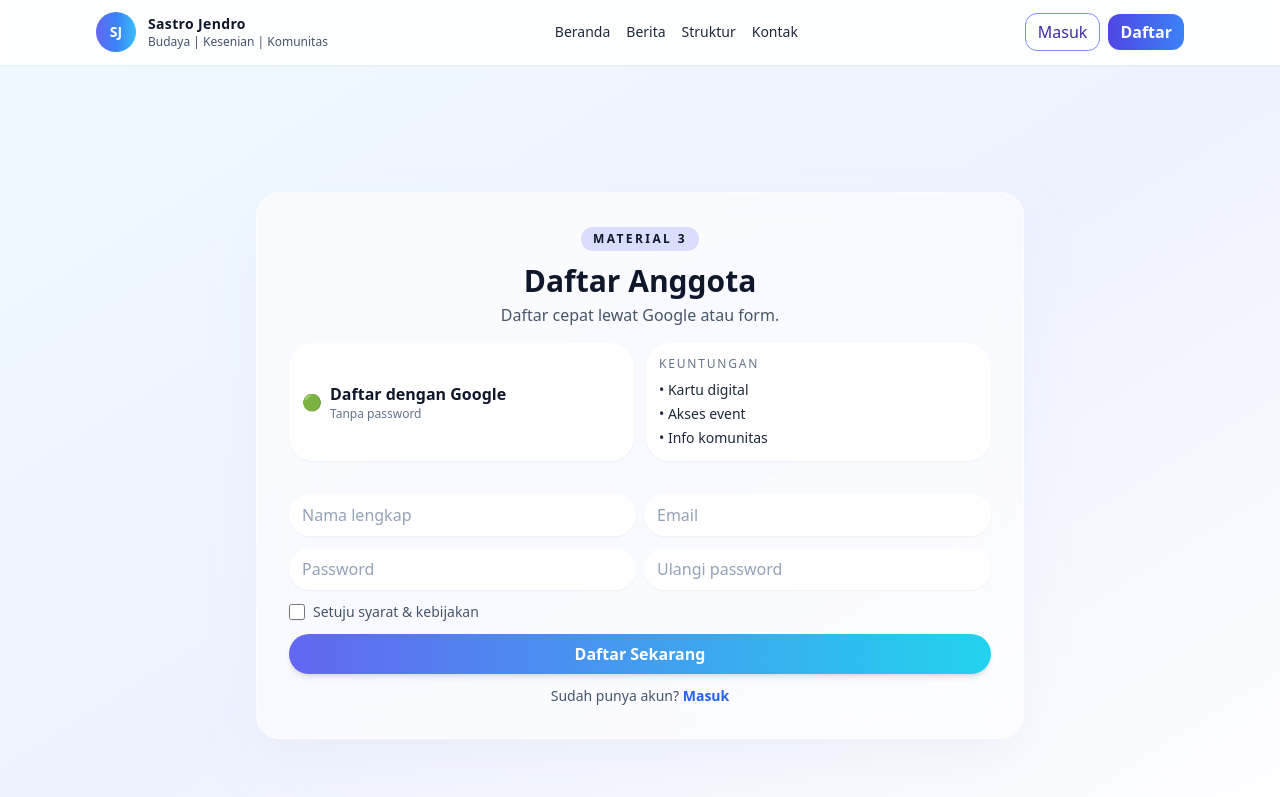
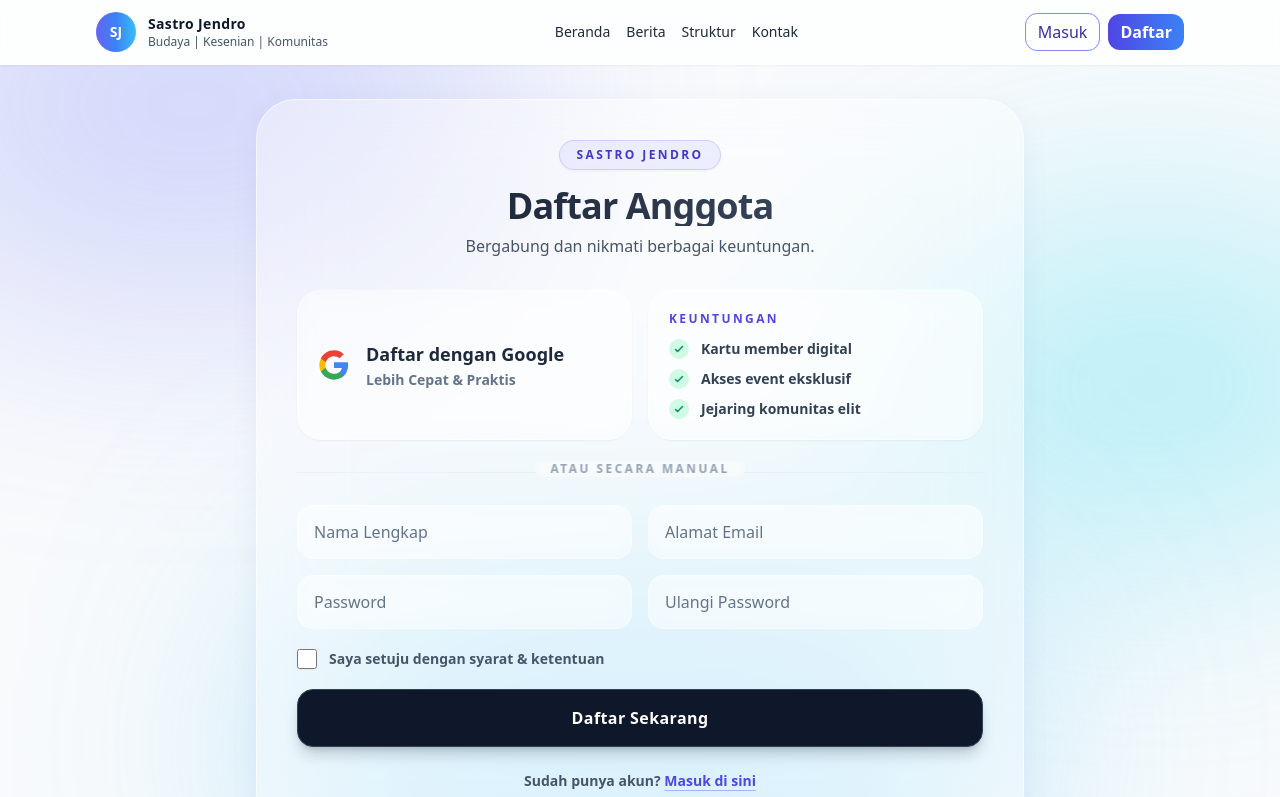
Before and after one commit to juanryz/sastro, a Nuxt app: page /register in a window 1280 px wide. Shown: the top 797 px of the page. Built offline with nearby package versions, Linux system fonts and the light colour scheme.

Commit message:
chore: premium glassmorphism auth redesign with proper Google SVGs

```diff
--- a/pages/admin/login.vue
+++ b/pages/admin/login.vue
@@ -1,29 +1,47 @@
 <template>
-  <div class="min-h-screen bg-gradient-to-br from-sky-50 via-indigo-50 to-white flex items-center justify-center p-4">
-    <div class="w-full max-w-lg rounded-3xl bg-white/60 backdrop-blur-xl border border-white/60 p-6 shadow-2xl shadow-slate-200/50">
-      <div class="text-center mb-5">
-        <div class="mx-auto w-14 h-14 rounded-3xl bg-gradient-to-br from-indigo-500 to-cyan-400 flex items-center justify-center text-white text-2xl font-black">SJ</div>
-        <h1 class="mt-3 text-2xl font-bold text-slate-900">Admin Sign In</h1>
-        <p class="text-slate-600">Login dengan Google atau akun admin.</p>
+  <div class="relative min-h-screen flex items-center justify-center p-4 overflow-hidden bg-slate-50">
+    <!-- Premium Blur Blobs -->
+    <div class="absolute top-[10%] -left-[10%] w-[50%] h-[50%] rounded-full bg-indigo-400/30 blur-[120px] pointer-events-none"></div>
+    <div class="absolute bottom-[10%] -right-[10%] w-[50%] h-[50%] rounded-full bg-cyan-400/30 blur-[120px] pointer-events-none"></div>
+
+    <div class="relative z-10 w-full max-w-lg rounded-[2.5rem] bg-white/40 backdrop-blur-2xl border border-white/60 p-8 shadow-[0_8px_32px_0_rgba(31,38,135,0.05)]">
+      <div class="text-center mb-6">
+        <div class="mx-auto w-16 h-16 rounded-[1.5rem] bg-gradient-to-br from-indigo-500 to-cyan-400 shadow-lg shadow-indigo-500/30 flex items-center justify-center text-white text-2xl font-black tracking-tighter">SJ</div>
+        <h1 class="mt-5 text-3xl font-bold bg-clip-text text-transparent bg-gradient-to-r from-slate-900 to-slate-600">Admin Area</h1>
+        <p class="text-slate-600 font-medium mt-1">Gunakan akun khusus admin.</p>
       </div>
-      <div class="grid grid-cols-2 gap-2 mb-4 bg-white/70 shadow-sm border border-white/60 backdrop-blur-sm rounded-3xl p-1">
-        <button @click="loginType='admin'" :class="loginType==='admin' ? 'bg-indigo-500 text-white' : 'text-slate-600 hover:bg-white/80 shadow-sm'" class="rounded-xl py-2 font-semibold">Admin</button>
-        <button @click="loginType='superadmin'" :class="loginType==='superadmin' ? 'bg-cyan-400 text-white' : 'text-slate-600 hover:bg-white/80 shadow-sm'" class="rounded-xl py-2 font-semibold">Super Admin</button>
+
+      <div class="grid grid-cols-2 gap-2 mb-6 bg-white/40 shadow-inner shadow-white border border-white/60 backdrop-blur-md rounded-2xl p-1.5">
+        <button @click="loginType='admin'" :class="loginType==='admin' ? 'bg-indigo-500 text-white shadow-md' : 'text-slate-600 hover:bg-white/60'" class="rounded-xl py-2.5 font-bold transition-all duration-300">Admin</button>
+        <button @click="loginType='superadmin'" :class="loginType==='superadmin' ? 'bg-cyan-500 text-white shadow-md' : 'text-slate-600 hover:bg-white/60'" class="rounded-xl py-2.5 font-bold transition-all duration-300">Super Admin</button>
       </div>
-      <form @submit.prevent="login" class="space-y-3">
+
+      <form @submit.prevent="login" class="space-y-4">
         <div>
-          <label for="email" class="block text-slate-600 text-sm">Email</label>
-          <input id="email" v-model="credentials.email" type="email" required class="mt-1 w-full rounded-3xl border border-white/60 bg-white/70 shadow-sm backdrop-blur-sm px-3 py-2 text-slate-900 placeholder-slate-400 focus:border-indigo-400 focus:ring-2 focus:ring-indigo-400/30" placeholder="admin@sastrojendro.id" />
+          <label for="email" class="block text-slate-600 text-sm font-bold ml-1 mb-1">Email</label>
+          <input id="email" v-model="credentials.email" type="email" required class="w-full rounded-2xl border border-white/40 bg-white/30 backdrop-blur-md px-4 py-3.5 text-slate-800 font-medium placeholder-slate-500 focus:outline-none focus:ring-2 focus:ring-indigo-400/50 focus:bg-white/50 transition-all shadow-inner shadow-white/40" placeholder="admin@sastrojendro.id" />
         </div>
         <div>
-          <label for="password" class="block text-slate-600 text-sm">Password</label>
-          <input id="password" v-model="credentials.password" type="password" required class="mt-1 w-full rounded-3xl border border-white/60 bg-white/70 shadow-sm backdrop-blur-sm px-3 py-2 text-slate-900 placeholder-slate-400 focus:border-indigo-400 focus:ring-2 focus:ring-indigo-400/30" placeholder="••••••••" />
+          <label for="password" class="block text-slate-600 text-sm font-bold ml-1 mb-1">Password</label>
+          <input id="password" v-model="credentials.password" type="password" required class="w-full rounded-2xl border border-white/40 bg-white/30 backdrop-blur-md px-4 py-3.5 text-slate-800 font-medium placeholder-slate-500 focus:outline-none focus:ring-2 focus:ring-indigo-400/50 focus:bg-white/50 transition-all shadow-inner shadow-white/40" placeholder="••••••••" />
         </div>
-        <button type="submit" :disabled="isLoading" class="w-full rounded-3xl bg-gradient-to-r from-indigo-500 to-cyan-400 py-2 text-white font-semibold shadow-md hover:shadow-lg hover:from-indigo-400 hover:to-cyan-300 disabled:opacity-50">{{ isLoading ? 'Memproses...' : (loginType==='admin' ? 'Masuk Admin' : 'Masuk Super Admin') }}</button>
+        <button type="submit" :disabled="isLoading" class="w-full rounded-2xl bg-slate-900 border border-slate-700 py-3.5 mt-2 text-white font-bold tracking-wide shadow-lg shadow-slate-900/20 hover:shadow-xl hover:-translate-y-0.5 transition-all duration-300 disabled:opacity-70 disabled:hover:translate-y-0">{{ isLoading ? 'Memproses...' : (loginType==='admin' ? 'Masuk Admin' : 'Masuk Super Admin') }}</button>
       </form>
-      <div class="mt-3 text-center text-slate-500 text-xs uppercase tracking-[0.2em]">atau</div>
-      <button @click="loginWithGoogle" class="mt-2 w-full rounded-3xl border border-white/60 bg-white/70 shadow-sm backdrop-blur-sm py-2 font-semibold text-slate-900 hover:bg-white/80">🟢 Masuk dengan Google</button>
-      <div v-if="error" class="mt-3 rounded-3xl border border-red-200 bg-red-50 p-2 text-xs text-red-600">{{ error }}</div>
+
+      <div class="my-6 flex items-center gap-3 text-slate-400 text-xs uppercase tracking-[0.2em] font-bold">
+        <div class="h-px w-full bg-slate-300/50"></div>
+        <span>atau</span>
+        <div class="h-px w-full bg-slate-300/50"></div>
+      </div>
+
+      <button @click="loginWithGoogle" class="group w-full rounded-2xl border border-white/50 bg-white/30 shadow-sm backdrop-blur-md py-3.5 px-4 font-bold text-slate-700 hover:bg-white/60 hover:shadow-md transition-all duration-300 flex items-center justify-center gap-3">
+        <svg class="h-6 w-6 transition-transform group-hover:scale-110" viewBox="0 0 24 24">
+          <path d="M22.56 12.25c0-.78-.07-1.53-.2-2.25H12v4.26h5.92c-.26 1.37-1.04 2.53-2.21 3.31v2.77h3.57c2.08-1.92 3.28-4.74 3.28-8.09z" fill="#4285F4"/><path d="M12 23c2.97 0 5.46-.98 7.28-2.66l-3.57-2.77c-.98.66-2.23 1.06-3.71 1.06-2.86 0-5.29-1.93-6.16-4.53H2.18v2.84C3.99 20.53 7.7 23 12 23z" fill="#34A853"/><path d="M5.84 14.09c-.22-.66-.35-1.36-.35-2.09s.13-1.43.35-2.09V7.07H2.18C1.43 8.55 1 10.22 1 12s.43 3.45 1.18 4.93l2.85-2.22.81-.62z" fill="#FBBC05"/><path d="M12 5.38c1.62 0 3.06.56 4.21 1.64l3.15-3.15C17.45 2.09 14.97 1 12 1 7.7 1 3.99 3.47 2.18 7.07l3.66 2.84c.87-2.6 3.3-4.53 6.16-4.53z" fill="#EA4335"/>
+        </svg>
+        Sign in with Google
+      </button>
+
+      <div v-if="error" class="mt-4 rounded-2xl border border-red-200 bg-red-50/80 backdrop-blur-sm p-3 text-xs font-semibold text-red-600 text-center">{{ error }}</div>
     </div>
   </div>
 </template>
--- a/pages/member/login.vue
+++ b/pages/member/login.vue
@@ -1,19 +1,35 @@
 <template>
-  <div class="min-h-screen bg-gradient-to-br from-sky-50 via-indigo-50 to-white flex items-center justify-center p-4">
-    <div class="w-full max-w-md rounded-3xl bg-white/60 backdrop-blur-xl border border-white/60 p-6 shadow-xl shadow-slate-200/50">
-      <div class="text-center mb-5">
-        <div class="mx-auto w-14 h-14 rounded-3xl bg-gradient-to-br from-indigo-500 to-cyan-400 flex items-center justify-center text-white text-2xl font-bold">SJ</div>
-        <h1 class="mt-3 text-2xl font-bold text-slate-900">Member Sign In</h1>
-        <p class="text-slate-600">Masuk dengan akun atau Google.</p>
+  <div class="relative min-h-screen flex items-center justify-center p-4 overflow-hidden bg-slate-50">
+    <!-- Premium Blur Blobs -->
+    <div class="absolute top-[10%] -left-[10%] w-[50%] h-[50%] rounded-full bg-indigo-400/30 blur-[120px] pointer-events-none"></div>
+    <div class="absolute bottom-[10%] -right-[10%] w-[50%] h-[50%] rounded-full bg-cyan-400/30 blur-[120px] pointer-events-none"></div>
+
+    <div class="relative z-10 w-full max-w-md rounded-[2.5rem] bg-white/40 backdrop-blur-2xl border border-white/60 p-8 shadow-[0_8px_32px_0_rgba(31,38,135,0.05)]">
+      <div class="text-center mb-6">
+        <div class="mx-auto w-16 h-16 rounded-[1.5rem] bg-gradient-to-br from-indigo-500 to-cyan-400 shadow-lg shadow-indigo-500/30 flex items-center justify-center text-white text-2xl font-black tracking-tighter">SJ</div>
+        <h1 class="mt-5 text-3xl font-bold bg-clip-text text-transparent bg-gradient-to-r from-slate-900 to-slate-600">Sign In</h1>
+        <p class="text-slate-600 font-medium mt-1">Selamat datang kembali, Member!</p>
       </div>
-      <button @click="loginWithGoogle" class="w-full rounded-3xl border border-white/60 bg-white/70 shadow-sm backdrop-blur-sm py-2.5 text-sm font-semibold text-slate-900 hover:bg-white/80 flex items-center justify-center gap-2">🟢 Sign in with Google</button>
-      <div class="mt-4 text-slate-500 text-center text-xs uppercase tracking-[0.2em]">atau</div>
-      <form @submit.prevent="login" class="mt-3 space-y-3">
-        <input v-model="credentials.username" type="text" placeholder="Email atau Username" required class="w-full rounded-3xl border border-white/60 bg-white/70 shadow-sm backdrop-blur-sm px-3 py-2 text-slate-900 placeholder-slate-400" />
-        <input v-model="credentials.password" type="password" placeholder="Password" required class="w-full rounded-3xl border border-white/60 bg-white/70 shadow-sm backdrop-blur-sm px-3 py-2 text-slate-900 placeholder-slate-400" />
-        <button type="submit" :disabled="isLoading" class="w-full rounded-3xl bg-gradient-to-r from-indigo-500 to-cyan-400 py-2 text-white font-semibold shadow-md hover:shadow-lg">{{ isLoading ? 'Memproses...' : 'Masuk' }}</button>
+
+      <button @click="loginWithGoogle" class="group w-full rounded-2xl border border-white/50 bg-white/30 shadow-sm backdrop-blur-md py-3.5 px-4 font-bold text-slate-700 hover:bg-white/60 hover:shadow-md transition-all duration-300 flex items-center justify-center gap-3">
+        <svg class="h-6 w-6 transition-transform group-hover:scale-110" viewBox="0 0 24 24">
+          <path d="M22.56 12.25c0-.78-.07-1.53-.2-2.25H12v4.26h5.92c-.26 1.37-1.04 2.53-2.21 3.31v2.77h3.57c2.08-1.92 3.28-4.74 3.28-8.09z" fill="#4285F4"/><path d="M12 23c2.97 0 5.46-.98 7.28-2.66l-3.57-2.77c-.98.66-2.23 1.06-3.71 1.06-2.86 0-5.29-1.93-6.16-4.53H2.18v2.84C3.99 20.53 7.7 23 12 23z" fill="#34A853"/><path d="M5.84 14.09c-.22-.66-.35-1.36-.35-2.09s.13-1.43.35-2.09V7.07H2.18C1.43 8.55 1 10.22 1 12s.43 3.45 1.18 4.93l2.85-2.22.81-.62z" fill="#FBBC05"/><path d="M12 5.38c1.62 0 3.06.56 4.21 1.64l3.15-3.15C17.45 2.09 14.97 1 12 1 7.7 1 3.99 3.47 2.18 7.07l3.66 2.84c.87-2.6 3.3-4.53 6.16-4.53z" fill="#EA4335"/>
+        </svg>
+        Sign in with Google
+      </button>
+
+      <div class="my-6 flex items-center gap-3 text-slate-400 text-xs uppercase tracking-[0.2em] font-bold">
+        <div class="h-px w-full bg-slate-300/50"></div>
+        <span>atau</span>
+        <div class="h-px w-full bg-slate-300/50"></div>
+      </div>
+
+      <form @submit.prevent="login" class="space-y-4">
+        <input v-model="credentials.username" type="text" placeholder="Email atau Username" required class="w-full rounded-2xl border border-white/40 bg-white/30 backdrop-blur-md px-4 py-3.5 text-slate-800 font-medium placeholder-slate-500 focus:outline-none focus:ring-2 focus:ring-indigo-400/50 focus:bg-white/50 transition-all shadow-inner shadow-white/40" />
+        <input v-model="credentials.password" type="password" placeholder="Password" required class="w-full rounded-2xl border border-white/40 bg-white/30 backdrop-blur-md px-4 py-3.5 text-slate-800 font-medium placeholder-slate-500 focus:outline-none focus:ring-2 focus:ring-indigo-400/50 focus:bg-white/50 transition-all shadow-inner shadow-white/40" />
+        <button type="submit" :disabled="isLoading" class="w-full rounded-2xl bg-slate-900 border border-slate-700 py-3.5 text-white font-bold tracking-wide shadow-lg shadow-slate-900/20 hover:shadow-xl hover:-translate-y-0.5 transition-all duration-300 disabled:opacity-70 disabled:hover:translate-y-0">{{ isLoading ? 'Memproses...' : 'Sign In Secara Manual' }}</button>
       </form>
-      <div v-if="error" class="mt-3 rounded-3xl border border-red-200 bg-red-50 p-2 text-xs text-red-600">{{ error }}</div>
+      <div v-if="error" class="mt-4 rounded-2xl border border-red-200 bg-red-50/80 backdrop-blur-sm p-3 text-xs font-semibold text-red-600 text-center">{{ error }}</div>
       <div class="mt-4 text-center text-slate-600 text-sm">Belum punya akun? <NuxtLink to="/register" class="text-blue-600 hover:text-indigo-800 font-semibold">Daftar</NuxtLink></div>
     </div>
   </div>
--- a/pages/register.vue
+++ b/pages/register.vue
@@ -1,25 +1,51 @@
 <template>
-  <div class="min-h-screen bg-gradient-to-br from-sky-50 via-indigo-50 to-white flex items-center justify-center p-4">
-    <div class="w-full max-w-3xl rounded-3xl bg-white/60 backdrop-blur-xl border border-white/60 p-6 md:p-8 shadow-2xl shadow-slate-200/50">
-      <div class="text-center text-slate-900 mb-4">
-        <div class="inline-flex items-center gap-2 rounded-full bg-indigo-500/20 px-3 py-1 text-xs uppercase tracking-[0.2em] font-semibold">Material 3</div>
-        <h1 class="text-3xl font-bold mt-3">Daftar Anggota</h1>
-        <p class="text-slate-600 mt-1">Daftar cepat lewat Google atau form.</p>
+  <div class="relative min-h-screen flex items-center justify-center p-4 overflow-hidden bg-slate-50">
+    <div class="absolute -top-[20%] -left-[10%] w-[50%] h-[50%] rounded-full bg-indigo-400/30 blur-[120px] pointer-events-none"></div>
+    <div class="absolute top-[20%] -right-[10%] w-[40%] h-[40%] rounded-full bg-cyan-400/30 blur-[120px] pointer-events-none"></div>
+    <div class="absolute -bottom-[10%] left-[20%] w-[60%] h-[50%] rounded-full bg-sky-400/30 blur-[120px] pointer-events-none"></div>
+
+    <div class="relative z-10 w-full max-w-3xl rounded-[2.5rem] bg-white/40 backdrop-blur-2xl border border-white/60 p-8 md:p-10 shadow-[0_8px_32px_0_rgba(31,38,135,0.05)]">
+      <div class="text-center text-slate-900 mb-8">
+        <div class="inline-flex items-center gap-2 rounded-full bg-indigo-500/10 border border-indigo-500/20 px-4 py-1.5 text-xs uppercase tracking-[0.2em] font-bold text-indigo-700 shadow-sm backdrop-blur-sm">Sastro Jendro</div>
+        <h1 class="text-4xl font-black mt-4 bg-clip-text text-transparent bg-gradient-to-r from-slate-900 to-slate-600 tracking-tight">Daftar Anggota</h1>
+        <p class="text-slate-600 mt-2 font-medium">Bergabung dan nikmati berbagai keuntungan.</p>
       </div>
-      <div class="grid gap-3 md:grid-cols-2">
-        <button @click="registerWithGoogle" class="flex items-center gap-2 rounded-3xl border border-white/60 bg-white/70 shadow-sm backdrop-blur-sm px-3 py-2 text-left text-slate-900 hover:bg-white/80"><span>🟢</span><div><div class="font-semibold">Daftar dengan Google</div><div class="text-xs text-slate-500">Tanpa password</div></div></button>
-        <div class="rounded-3xl border border-white/60 bg-white/70 shadow-sm backdrop-blur-sm p-3 text-slate-800"><div class="text-xs uppercase tracking-[0.15em] text-slate-500">Keuntungan</div><ul class="mt-2 space-y-1 text-sm"><li>• Kartu digital</li><li>• Akses event</li><li>• Info komunitas</li></ul></div>
+      <div class="grid gap-4 md:grid-cols-2">
+        <button @click="registerWithGoogle" class="group flex items-center gap-4 rounded-[1.5rem] border border-white/50 bg-white/30 hover:bg-white/50 shadow-sm backdrop-blur-md px-5 py-5 text-left text-slate-800 transition-all duration-300 hover:shadow-md hover:-translate-y-0.5">
+          <svg class="h-8 w-8 transition-transform group-hover:scale-110" viewBox="0 0 24 24">
+            <path d="M22.56 12.25c0-.78-.07-1.53-.2-2.25H12v4.26h5.92c-.26 1.37-1.04 2.53-2.21 3.31v2.77h3.57c2.08-1.92 3.28-4.74 3.28-8.09z" fill="#4285F4"/><path d="M12 23c2.97 0 5.46-.98 7.28-2.66l-3.57-2.77c-.98.66-2.23 1.06-3.71 1.06-2.86 0-5.29-1.93-6.16-4.53H2.18v2.84C3.99 20.53 7.7 23 12 23z" fill="#34A853"/><path d="M5.84 14.09c-.22-.66-.35-1.36-.35-2.09s.13-1.43.35-2.09V7.07H2.18C1.43 8.55 1 10.22 1 12s.43 3.45 1.18 4.93l2.85-2.22.81-.62z" fill="#FBBC05"/><path d="M12 5.38c1.62 0 3.06.56 4.21 1.64l3.15-3.15C17.45 2.09 14.97 1 12 1 7.7 1 3.99 3.47 2.18 7.07l3.66 2.84c.87-2.6 3.3-4.53 6.16-4.53z" fill="#EA4335"/>
+          </svg>
+          <div><div class="font-bold text-lg">Daftar dengan Google</div><div class="text-sm text-slate-500 font-semibold mt-0.5">Lebih Cepat & Praktis</div></div>
+        </button>
+        <div class="rounded-[1.5rem] border border-white/50 bg-white/30 shadow-sm backdrop-blur-md p-5 text-slate-800 transition-all hover:bg-white/40">
+          <div class="text-xs uppercase tracking-[0.2em] font-bold text-indigo-600 mb-3">Keuntungan</div>
+          <ul class="space-y-2.5 text-sm font-semibold text-slate-700">
+            <li class="flex items-center gap-3"><div class="rounded-full bg-emerald-100 text-emerald-600 p-1"><svg class="w-3 h-3" fill="none" viewBox="0 0 24 24" stroke="currentColor"><path stroke-linecap="round" stroke-linejoin="round" stroke-width="3" d="M5 13l4 4L19 7"></path></svg></div> Kartu member digital</li>
+            <li class="flex items-center gap-3"><div class="rounded-full bg-emerald-100 text-emerald-600 p-1"><svg class="w-3 h-3" fill="none" viewBox="0 0 24 24" stroke="currentColor"><path stroke-linecap="round" stroke-linejoin="round" stroke-width="3" d="M5 13l4 4L19 7"></path></svg></div> Akses event eksklusif</li>
+            <li class="flex items-center gap-3"><div class="rounded-full bg-emerald-100 text-emerald-600 p-1"><svg class="w-3 h-3" fill="none" viewBox="0 0 24 24" stroke="currentColor"><path stroke-linecap="round" stroke-linejoin="round" stroke-width="3" d="M5 13l4 4L19 7"></path></svg></div> Jejaring komunitas elit</li>
+          </ul>
+        </div>
       </div>
-      <div class="mt-4 border-t border-white/50 pt-4">
-        <form @submit.prevent="submitRegistration" class="space-y-3">
-          <div class="grid gap-2 md:grid-cols-2"><input v-model="form.fullName" required placeholder="Nama lengkap" class="rounded-3xl border border-white/60 bg-white/70 shadow-sm backdrop-blur-sm px-3 py-2 text-slate-900 placeholder-slate-400" /><input v-model="form.email" required type="email" placeholder="Email" class="rounded-3xl border border-white/60 bg-white/70 shadow-sm backdrop-blur-sm px-3 py-2 text-slate-900 placeholder-slate-400" /></div>
-          <div class="grid gap-2 md:grid-cols-2"><input v-model="form.password" required type="password" placeholder="Password" class="rounded-3xl border border-white/60 bg-white/70 shadow-sm backdrop-blur-sm px-3 py-2 text-slate-900 placeholder-slate-400" /><input v-model="form.confirmPassword" required type="password" placeholder="Ulangi password" class="rounded-3xl border border-white/60 bg-white/70 shadow-sm backdrop-blur-sm px-3 py-2 text-slate-900 placeholder-slate-400" /></div>
-          <div class="flex items-center gap-2"><input id="agree" v-model="form.agreeTerms" type="checkbox" class="h-4 w-4 rounded border-white/60 bg-white/70 shadow-sm backdrop-blur-sm text-indigo-500" /><label for="agree" class="text-slate-600 text-sm">Setuju syarat & kebijakan</label></div>
-          <div v-if="error" class="rounded-3xl border border-red-200 bg-red-50 p-2 text-xs text-red-600">{{ error }}</div>
-          <div v-if="successMessage" class="rounded-3xl border border-emerald-200 bg-emerald-50 p-2 text-xs text-emerald-600">{{ successMessage }}</div>
-          <button type="submit" :disabled="isSubmitting" class="w-full rounded-3xl bg-gradient-to-r from-indigo-500 to-cyan-400 py-2 text-white font-semibold shadow-md hover:shadow-lg">{{ isSubmitting ? 'Mendaftar...' : 'Daftar Sekarang' }}</button>
+      <div class="mt-8 border-t border-slate-200/50 pt-8 relative">
+        <div class="absolute -top-3 left-1/2 -translate-x-1/2 bg-slate-50/80 backdrop-blur-sm px-4 text-xs font-bold uppercase tracking-[0.2em] text-slate-400 rounded-full">Atau Secara Manual</div>
+        <form @submit.prevent="submitRegistration" class="space-y-4">
+          <div class="grid gap-4 md:grid-cols-2">
+            <input v-model="form.fullName" required placeholder="Nama Lengkap" class="w-full rounded-2xl border border-white/40 bg-white/30 backdrop-blur-md px-4 py-3.5 text-slate-800 font-medium placeholder-slate-500 focus:outline-none focus:ring-2 focus:ring-indigo-400/50 focus:bg-white/50 transition-all shadow-inner shadow-white/40" />
+            <input v-model="form.email" required type="email" placeholder="Alamat Email" class="w-full rounded-2xl border border-white/40 bg-white/30 backdrop-blur-md px-4 py-3.5 text-slate-800 font-medium placeholder-slate-500 focus:outline-none focus:ring-2 focus:ring-indigo-400/50 focus:bg-white/50 transition-all shadow-inner shadow-white/40" />
+          </div>
+          <div class="grid gap-4 md:grid-cols-2">
+            <input v-model="form.password" required type="password" placeholder="Password" class="w-full rounded-2xl border border-white/40 bg-white/30 backdrop-blur-md px-4 py-3.5 text-slate-800 font-medium placeholder-slate-500 focus:outline-none focus:ring-2 focus:ring-indigo-400/50 focus:bg-white/50 transition-all shadow-inner shadow-white/40" />
+            <input v-model="form.confirmPassword" required type="password" placeholder="Ulangi Password" class="w-full rounded-2xl border border-white/40 bg-white/30 backdrop-blur-md px-4 py-3.5 text-slate-800 font-medium placeholder-slate-500 focus:outline-none focus:ring-2 focus:ring-indigo-400/50 focus:bg-white/50 transition-all shadow-inner shadow-white/40" />
+          </div>
+          <div class="flex items-center gap-3 py-1">
+            <input id="agree" v-model="form.agreeTerms" type="checkbox" class="h-5 w-5 rounded-md border-white/60 bg-white/50 shadow-sm backdrop-blur-sm text-indigo-500 focus:ring-indigo-400/50" />
+            <label for="agree" class="text-slate-600 text-sm font-semibold cursor-pointer">Saya setuju dengan syarat & ketentuan</label>
+          </div>
+          <div v-if="error" class="rounded-2xl border border-red-200 bg-red-50/80 backdrop-blur-sm p-3 text-sm font-semibold text-red-600 text-center">{{ error }}</div>
+          <div v-if="successMessage" class="rounded-2xl border border-emerald-200 bg-emerald-50/80 backdrop-blur-sm p-3 text-sm font-semibold text-emerald-600 text-center">{{ successMessage }}</div>
+          <button type="submit" :disabled="isSubmitting" class="w-full rounded-2xl bg-slate-900 border border-slate-700 py-4 mt-2 text-white font-bold tracking-wide shadow-lg shadow-slate-900/20 hover:shadow-xl hover:-translate-y-0.5 transition-all duration-300 disabled:opacity-70 disabled:hover:translate-y-0">{{ isSubmitting ? 'Mendaftar...' : 'Daftar Sekarang' }}</button>
         </form>
-        <p class="mt-3 text-center text-slate-600 text-sm">Sudah punya akun? <NuxtLink to="/member/login" class="text-blue-600 hover:text-indigo-800 font-semibold">Masuk</NuxtLink></p>
+        <p class="mt-6 text-center text-slate-600 text-sm font-semibold">Sudah punya akun? <NuxtLink to="/member/login" class="text-indigo-600 hover:text-indigo-800 underline decoration-indigo-300 underline-offset-4">Masuk di sini</NuxtLink></p>
       </div>
     </div>
   </div>
```
